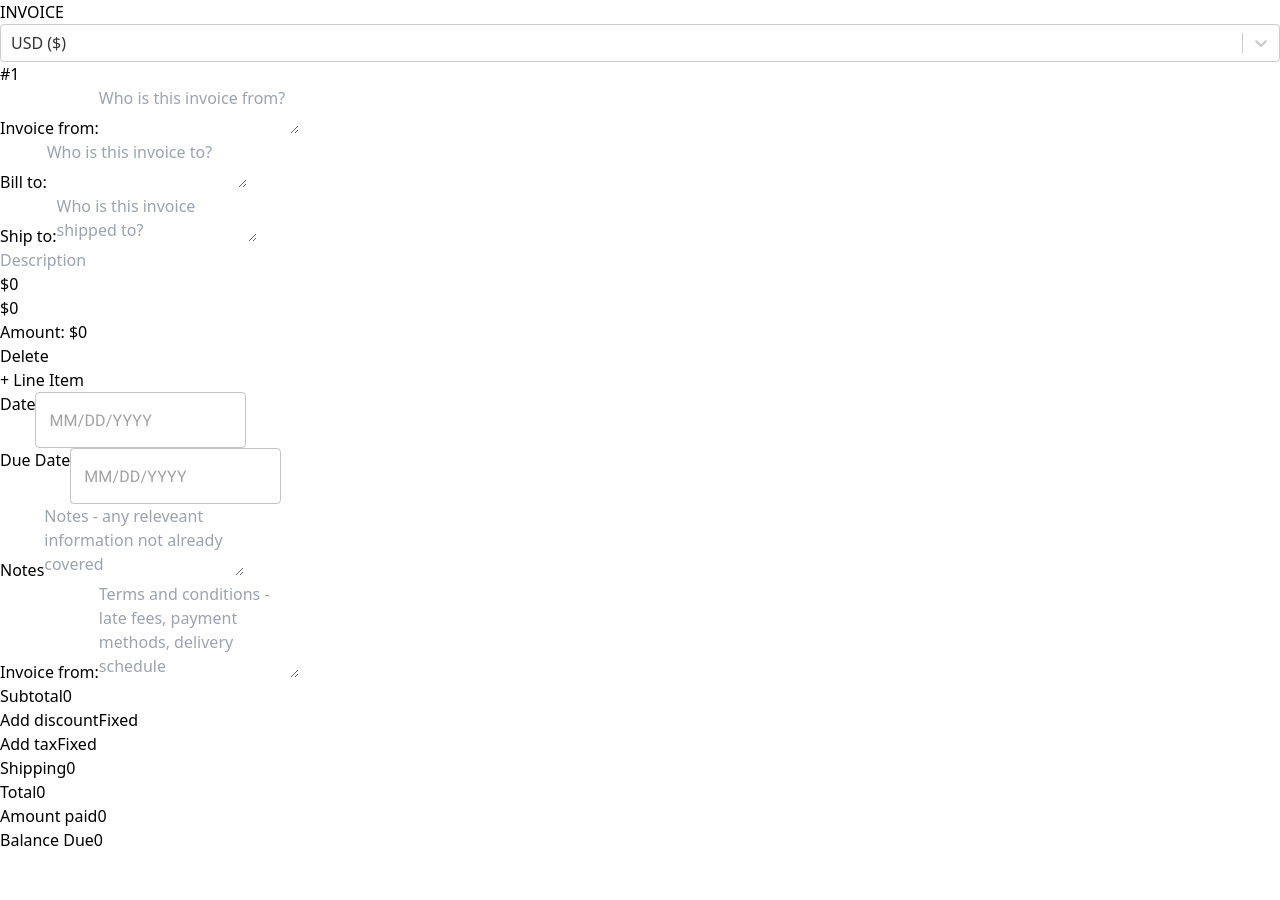
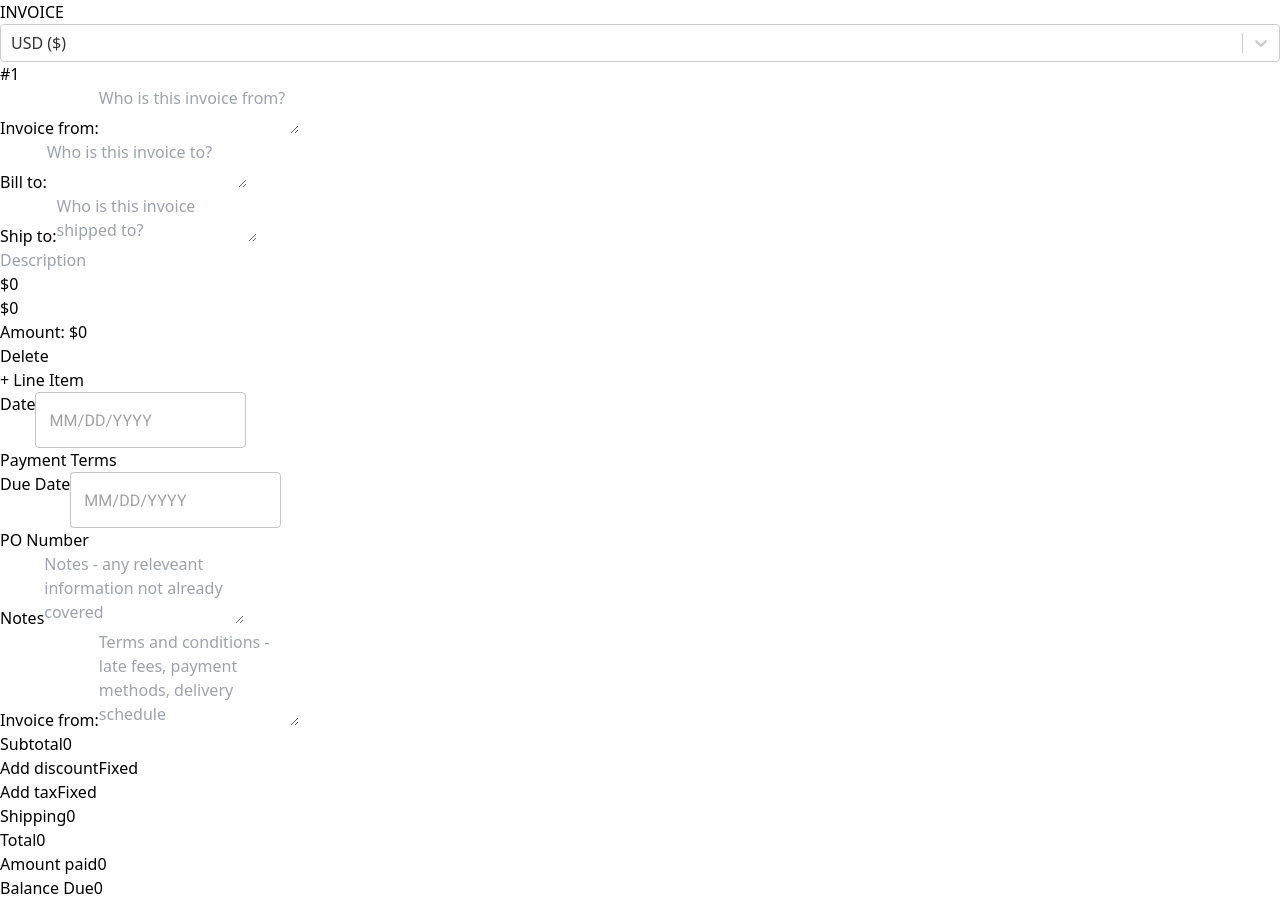
Before and after one commit to igor-pekovic-fe/invoice-generator, a React (Vite) app: page / in a window 1280 px wide. Before the commit the page ends 852 px from the top, so only its background shows below. Built offline with nearby package versions, Linux system fonts and the light colour scheme.

Commit message:
Added PO number and Payment Terms

```diff
--- a/src/App.jsx
+++ b/src/App.jsx
@@ -14,8 +14,8 @@ function App() {
     from,
     billTo,
     shipTo,
-    date,
-    dueDate,
+    paymentTerms,
+    poNum,
     notes,
     terms,
     items,
@@ -27,8 +27,8 @@ function App() {
       from: state.from,
       billTo: state.billTo,
       shipTo: state.shipTo,
-      date: state.date,
-      dueDate: state.dueDate,
+      paymentTerms: state.paymentTerms,
+      poNum: state.poNum,
       notes: state.notes,
       terms: state.terms,
       items: state.items,
@@ -50,7 +50,7 @@ function App() {
 
   const store = useStore();
 
-  console.log(store.date, store.dueDate);
+  console.log(store);
 
   const handleDeleteItem = (itemId) => {
     deleteItem(itemId);
@@ -99,7 +99,19 @@ function App() {
       </div>
       <button onClick={handleGenerateItem}>+ Line Item</button>
       <Date labelText="Date" name="date" />
+      <SharedInput
+        labelText={"Payment Terms"}
+        type="text"
+        value={paymentTerms}
+        name={"paymentTerms"}
+      />
       <Date labelText="Due Date" name="dueDate" />
+      <SharedInput
+        labelText={"PO Number"}
+        type="number"
+        value={poNum}
+        name={"poNum"}
+      />
       <SharedTextArea
         value={notes}
         name="notes"
```
